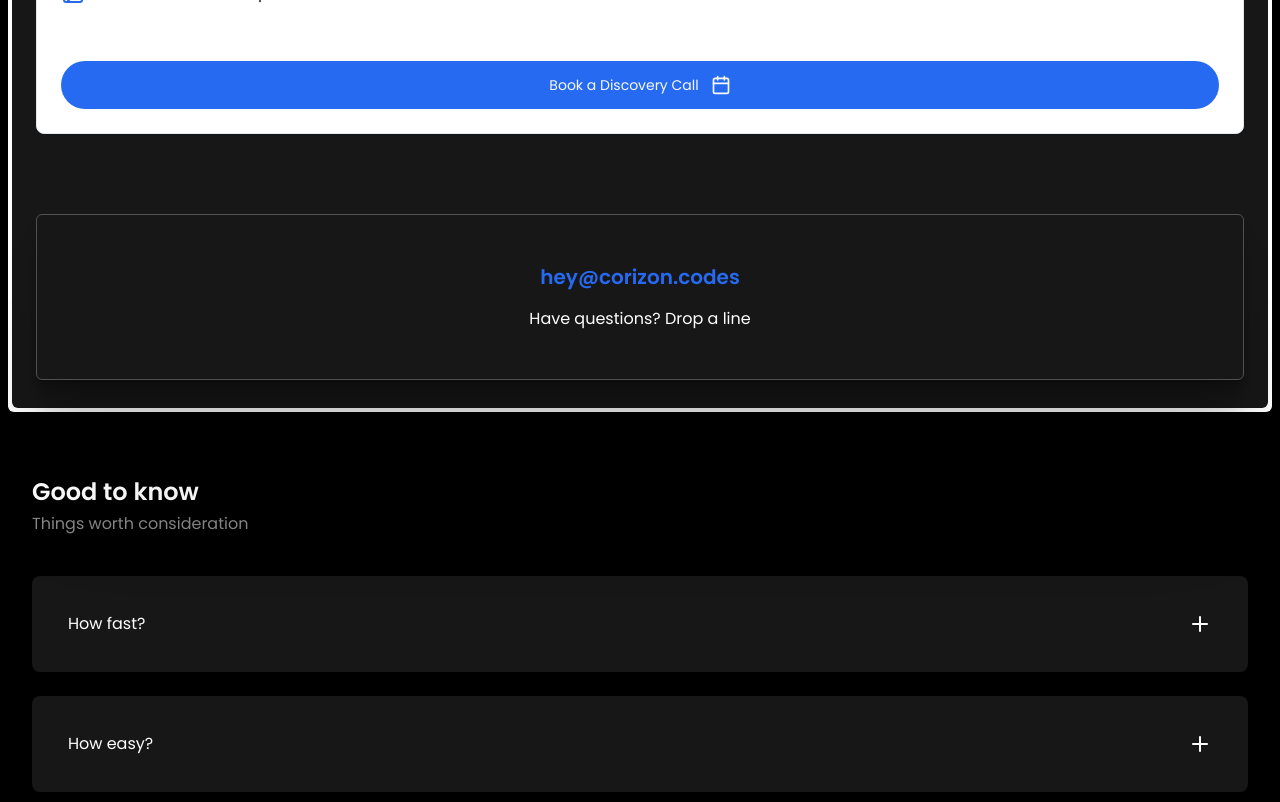
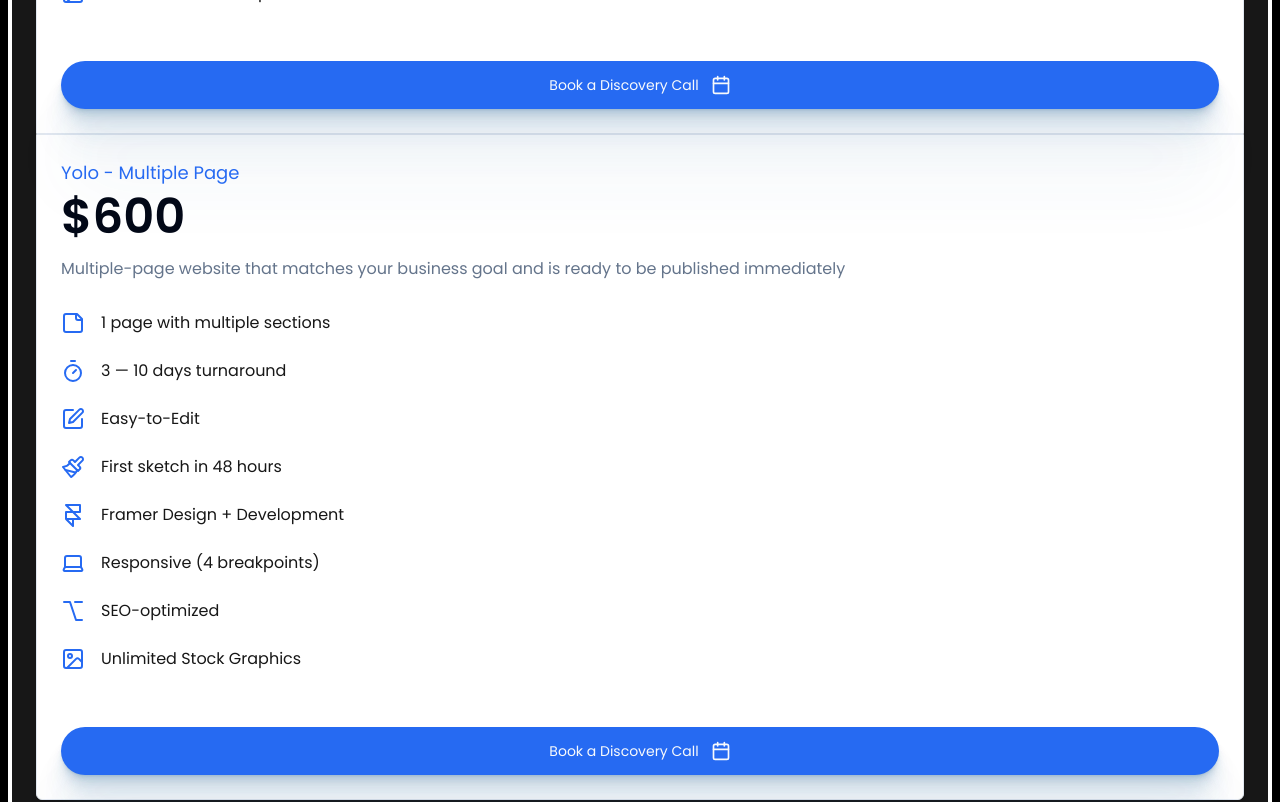
Before and after one commit to CharlesCypher/folio24, a Next.js app: page / in a window 1280 px wide. Shown: the part 4400-5202 px from the top of the page. Built offline with nearby package versions, Linux system fonts and the light colour scheme.

Commit message:
added data for pricing

```diff
--- a/components/hero.tsx
+++ b/components/hero.tsx
@@ -11,7 +11,7 @@
         <p className="text-popover mb-8">
           We design and build Framer websites for tech founders to gain trust, look big, talk clearly and compete smart
         </p>
-        <Button className="w-full text-base flex items-center gap-2 py-7  border-card rounded-full shadow-shadow hover:border">
+        <Button className="w-full text-base flex items-center gap-2 py-7 border-card rounded-full shadow-shadow hover:border">
           Let&apos;s Talk
           <span>
             <ArrowRight size={20} className="-rotate-45" />
--- /dev/null
+++ b/components/pricing-card.tsx
@@ -0,0 +1,109 @@
+import { Card, CardContent, CardDescription, CardFooter, CardHeader } from "@/components/ui/card";
+import { Button } from "@/components/ui/button";
+import { CalendarIcon, EditIcon, FramerIcon, ImageIcon, LaptopIcon, OptionIcon, PaintbrushIcon, StickyNoteIcon, TimerIcon } from "lucide-react";
+import React from "react";
+
+// Define the type for the pricing data
+interface PricingCardData {
+  id: number;
+  name: string;
+  price: number;
+  description: string;
+  features: {
+    icon: string;
+    text: string;
+  }[];
+}
+
+// Prop type for the PricingCard component
+interface PricingCardProps {
+  pricing: PricingCardData;
+}
+
+export const PricingCard: React.FC<PricingCardProps> = ({ pricing }) => {
+  return (
+    <Card className="rounded-none rounded-t-md last:rounded-t-none last:rounded-b-md">
+      <CardContent className="p-0">
+        <CardHeader>
+          <p className="text-primary text-lg">{pricing.name}</p>
+          <h2 className="text-5xl font-semibold pb-2.5">${pricing.price}</h2>
+          <CardDescription className="text-base pb-1.5">{pricing.description}</CardDescription>
+        </CardHeader>
+        <div className="flex flex-col gap-6 mb-8 px-6">
+          <div className="flex items-center gap-4">
+            <div className="">
+              <StickyNoteIcon size={24} className="text-primary" />
+            </div>
+            <div className="">
+              <p className="text-foreground text-base">1 page with multiple sections</p>
+            </div>
+          </div>
+          <div className="flex items-center gap-4">
+            <div className="">
+              <TimerIcon size={24} className="text-primary" />
+            </div>
+            <div className="">
+              <p className="text-foreground text-base">3 — 10 days turnaround</p>
+            </div>
+          </div>
+          <div className="flex items-center gap-4">
+            <div className="">
+              <EditIcon size={24} className="text-primary" />
+            </div>
+            <div className="">
+              <p className="text-foreground text-base">Easy-to-Edit</p>
+            </div>
+          </div>
+          <div className="flex items-center gap-4">
+            <div className="">
+              <PaintbrushIcon size={24} className="text-primary" />
+            </div>
+            <div className="">
+              <p className="text-foreground text-base">First sketch in 48 hours</p>
+            </div>
+          </div>
+          <div className="flex items-center gap-4">
+            <div className="">
+              <FramerIcon size={24} className="text-primary" />
+            </div>
+            <div className="">
+              <p className="text-foreground text-base">Framer Design + Development</p>
+            </div>
+          </div>
+          <div className="flex items-center gap-4">
+            <div className="">
+              <LaptopIcon size={24} className="text-primary" />
+            </div>
+            <div className="">
+              <p className="text-foreground text-base">Responsive (4 breakpoints)</p>
+            </div>
+          </div>
+          <div className="flex items-center gap-4">
+            <div className="">
+              <OptionIcon size={24} className="text-primary" />
+            </div>
+            <div className="">
+              <p className="text-foreground text-base">SEO-optimized</p>
+            </div>
+          </div>
+          <div className="flex items-center gap-4">
+            <div className="">
+              <ImageIcon size={24} className="text-primary" />
+            </div>
+            <div className="">
+              <p className="text-foreground text-base">Unlimited Stock Graphics</p>
+            </div>
+          </div>
+        </div>
+        <CardFooter className="p-6">
+          <Button className="w-full py-6 flex items-center gap-3 border-card rounded-full shadow-shadow hover:border">
+            Book a Discovery Call
+            <span>
+              <CalendarIcon size={20} />
+            </span>
+          </Button>
+        </CardFooter>
+      </CardContent>
+    </Card>
+  );
+};
--- a/components/pricing.tsx
+++ b/components/pricing.tsx
@@ -1,97 +1,14 @@
-import { Card, CardContent, CardDescription, CardFooter, CardHeader } from "@/components/ui/card";
-import { Button } from "@/components/ui/button";
-import { CalendarIcon, EditIcon, FramerIcon, ImageIcon, LaptopIcon, OptionIcon, PaintbrushIcon, StickyNoteIcon, TimerIcon } from "lucide-react";
+import pricingCardData from "@/data/pricing";
+import { PricingCard } from "./pricing-card";
 
 export default function Pricing() {
   return (
     <section>
       <h2 className="flex items-center justify-center text-center text-card text-2xl font-semibold mb-4">Let it happen</h2>
       <p className="text-popover text-base text-center mb-8">We offer flat-price packages with no hidden fees</p>
-      <Card>
-        <CardContent className="p-0">
-          <CardHeader>
-            <p className="text-primary text-lg">Solo - One Page</p>
-            <h2 className="text-5xl font-semibold pb-2.5">$100</h2>
-            <CardDescription className="text-base pb-1.5">
-              One-page website that matches your business goal and is ready to be published immediately
-            </CardDescription>
-          </CardHeader>
-          <div className="flex flex-col gap-6 mb-8 px-6">
-            <div className="flex items-center gap-4">
-              <div className="">
-                <StickyNoteIcon size={24} className="text-primary" />
-              </div>
-              <div className="">
-                <p className="text-foreground text-base">1 page with multiple sections</p>
-              </div>
-            </div>
-            <div className="flex items-center gap-4">
-              <div className="">
-                <TimerIcon size={24} className="text-primary" />
-              </div>
-              <div className="">
-                <p className="text-foreground text-base">3 — 10 days turnaround</p>
-              </div>
-            </div>
-            <div className="flex items-center gap-4">
-              <div className="">
-                <EditIcon size={24} className="text-primary" />
-              </div>
-              <div className="">
-                <p className="text-foreground text-base">Easy-to-Edit</p>
-              </div>
-            </div>
-            <div className="flex items-center gap-4">
-              <div className="">
-                <PaintbrushIcon size={24} className="text-primary" />
-              </div>
-              <div className="">
-                <p className="text-foreground text-base">First sketch in 48 hours</p>
-              </div>
-            </div>
-            <div className="flex items-center gap-4">
-              <div className="">
-                <FramerIcon size={24} className="text-primary" />
-              </div>
-              <div className="">
-                <p className="text-foreground text-base">Framer Design + Development</p>
-              </div>
-            </div>
-            <div className="flex items-center gap-4">
-              <div className="">
-                <LaptopIcon size={24} className="text-primary" />
-              </div>
-              <div className="">
-                <p className="text-foreground text-base">Responsive (4 breakpoints)</p>
-              </div>
-            </div>
-            <div className="flex items-center gap-4">
-              <div className="">
-                <OptionIcon size={24} className="text-primary" />
-              </div>
-              <div className="">
-                <p className="text-foreground text-base">SEO-optimized</p>
-              </div>
-            </div>
-            <div className="flex items-center gap-4">
-              <div className="">
-                <ImageIcon size={24} className="text-primary" />
-              </div>
-              <div className="">
-                <p className="text-foreground text-base">Unlimited Stock Graphics</p>
-              </div>
-            </div>
-          </div>
-          <CardFooter className="p-6">
-            <Button className="w-full py-6 flex items-center gap-3 rounded-full">
-              Book a Discovery Call
-              <span>
-                <CalendarIcon size={20} />
-              </span>
-            </Button>
-          </CardFooter>
-        </CardContent>
-      </Card>
+      {pricingCardData.map((pricingCard) => (
+        <PricingCard key={pricingCard.id} pricing={pricingCard} />
+      ))}
     </section>
   );
 }
--- /dev/null
+++ b/data/pricing.ts
@@ -0,0 +1,49 @@
+interface PricingCardData {
+  id: number;
+  name: string;
+  price: number;
+  description: string;
+  features: {
+    icon: string;
+    text: string;
+  }[];
+}
+
+const pricingCardData: PricingCardData[] = [
+  {
+    id: 1,
+    name: "Solo - One Page",
+    price: 100,
+    description: "One-page website that matches your business goal and is ready to be published immediately",
+    features: [
+      { icon: "StickyNoteIcon", text: "1 page with multiple sections" },
+      { icon: "TimerIcon", text: "3 — 10 days turnaround" },
+      { icon: "EditIcon", text: "Easy-to-Edit" },
+      { icon: "PaintbrushIcon", text: "First sketch in 48 hours" },
+      { icon: "FramerIcon", text: "Framer Design + Development" },
+      { icon: "LaptopIcon", text: "Responsive (4 breakpoints)" },
+      { icon: "OptionIcon", text: "SEO-optimized" },
+      { icon: "OptionIcon", text: "1 Revision" },
+      { icon: "ImageIcon", text: "Unlimited Stock Graphics" },
+    ],
+  },
+  {
+    id: 2,
+    name: "Yolo - Multiple Page",
+    price: 600,
+    description: "Multiple-page website that matches your business goal and is ready to be published immediately",
+    features: [
+      { icon: "StickyNoteIcon", text: "Upto to 10 unique pages" },
+      { icon: "TimerIcon", text: "5 — 15 days turnaround" },
+      { icon: "EditIcon", text: "CMS Powered" },
+      { icon: "PaintbrushIcon", text: "First sketch in 48 hours" },
+      { icon: "FramerIcon", text: "Framer Design + Development" },
+      { icon: "LaptopIcon", text: "Responsive (4 breakpoints)" },
+      { icon: "OptionIcon", text: "SEO-optimized" },
+      { icon: "OptionIcon", text: "3 Revision" },
+      { icon: "ImageIcon", text: "Unlimited Stock Graphics" },
+    ],
+  },
+];
+
+export default pricingCardData;
```
